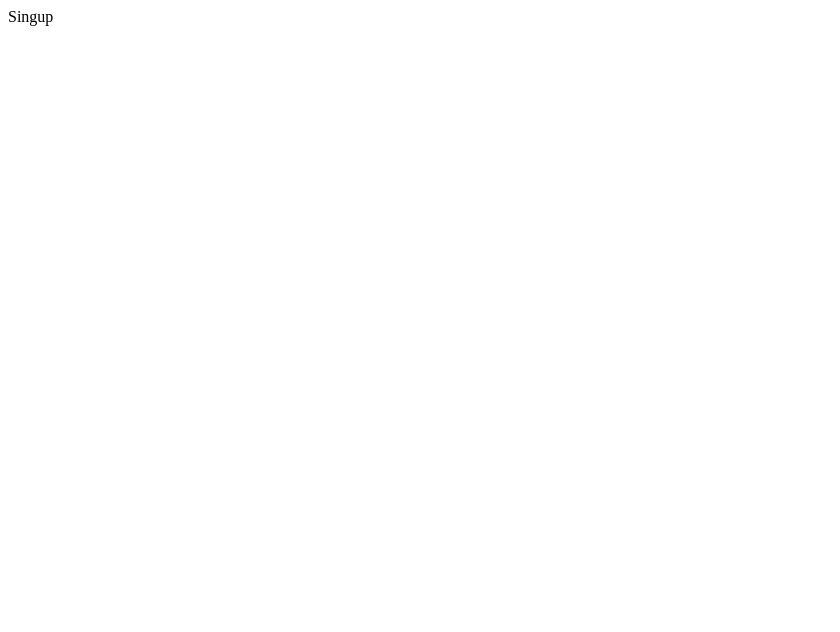
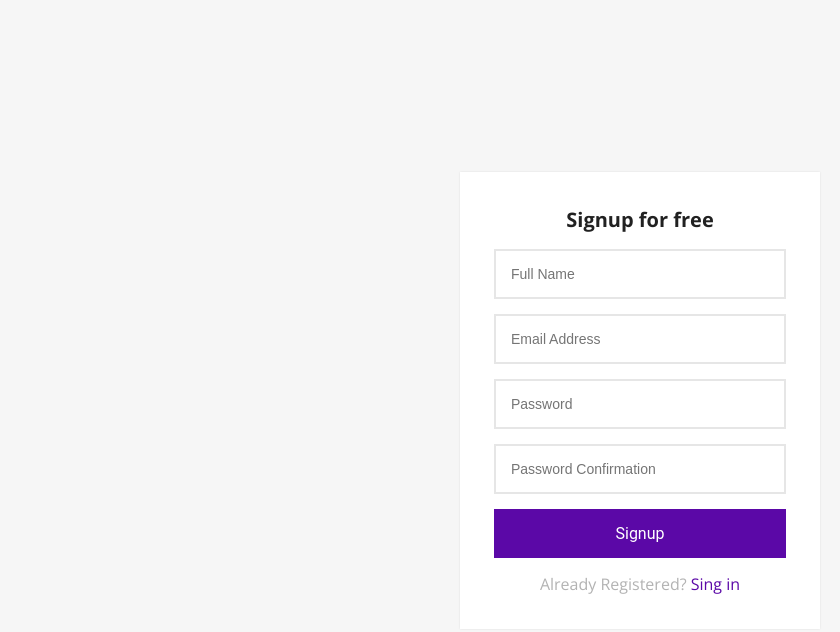
Before and after one commit to estefanoquiriconi/laravel-react, a React (Vite) app in the folder react/: page /signup in a window 1280 px wide. Shown: the top 632 px of the page, without its empty margins (0-840 px from the left). Built offline with nearby package versions, Linux system fonts and the light colour scheme.

Commit message:
GuestLayout, Login, Signup

```diff
--- a/react/src/components/DefaultLayaout.jsx
+++ b/react/src/components/DefaultLayaout.jsx
@@ -1,5 +1,5 @@
 import React from 'react'
-import { Navigate, Outlet } from 'react-router-dom'
+import { Link, Navigate, Outlet } from 'react-router-dom'
 import { useStateContext } from '../contexts/ContextProvider'
 
 export const DefaultLayaout = () => {
@@ -10,10 +10,31 @@
     return <Navigate to="/login" />
   }
 
+  const onLogout = (event) => {
+    event.preventDefault();
+
+  }
+
   return (
-    <div>
-      Default
-      <Outlet />
+    <div id='defaultLayout'>
+      <aside>
+        <Link to="/dashboard">Dashboard</Link>
+        <Link to="/users">Users</Link>
+      </aside>
+      <div className='content'>
+        <header>
+          <div>
+            Header
+          </div>
+          <div>
+            {user.name}
+            <a className='btn-logout' href="#" onClick={onLogout}>Logout</a>
+          </div>
+        </header>
+        <main>
+        <Outlet />
+        </main>
+      </div>
     </div>
   )
 }
--- a/react/src/contexts/ContextProvider.jsx
+++ b/react/src/contexts/ContextProvider.jsx
@@ -10,7 +10,9 @@
 
 export const ContextProvider = ({ children }) => {
 
-  const [user, setUser] = useState({});
+  const [user, setUser] = useState({
+    name : 'Estéfano'
+  });
   const [token, _setToken] = useState(localStorage.getItem('ACCESS_TOKEN'));
 
   const setToken = (token) => {
--- /dev/null
+++ b/react/src/index.css
@@ -0,0 +1,258 @@
+@import url('https://fonts.googleapis.com/css2?family=Open+Sans:ital,wght@0,300;0,400;0,500;0,600;0,700;0,800;1,300;1,400;1,500;1,600;1,700;1,800&display=swap');
+
+* {
+  box-sizing: border-box;
+}
+
+html,
+body,
+#root,
+#defaultLayout,
+#guestLayout {
+  min-height: 100vh;
+}
+
+h1,
+h2,
+h3,
+h4,
+h5,
+h6,
+p {
+  margin: 0;
+}
+
+body {
+  font-family: 'Open Sans', sans-serif;
+  margin: 0;
+  padding: 0;
+  font-size: 14px;
+  color: #212121;
+  background-color: #f6f6f6;
+}
+
+input {
+  outline: 0;
+  background: #ffffff;
+  width: 100%;
+  border: 2px solid #e6e6e6;
+  margin: 0 0 15px;
+  padding: 15px;
+  box-sizing: border-box;
+  font-size: 14px;
+  transition: all 0.3s;
+}
+
+input:focus {
+  border-color: #5b08a7;
+}
+
+.btn,
+.btn-add,
+.btn-edit,
+.btn-delete {
+  font-family: "Roboto", sans-serif;
+  outline: 0;
+  background: #5b08a7;
+  border: 0;
+  text-decoration: none;
+  padding: 15px;
+  color: #FFFFFF;
+  font-size: 16px;
+  -webkit-transition: all 0.3 ease;
+  transition: all 0.3 ease;
+  cursor: pointer;
+}
+
+.btn-block {
+  width: 100%;
+}
+
+.btn-add,
+.btn-edit,
+.btn-delete {
+  padding: 0.5rem 0.75rem;
+  font-size: 14px;
+  border-radius: 4px;
+}
+
+.btn-add {
+  background-color: #00a762;
+}
+
+.btn-delete {
+  background-color: #b72424;
+}
+
+.btn-logout {
+  text-decoration: none;
+  padding: 0.75rem 1.5rem;
+  color: #212121;
+  transition: all 0.3s;
+  border-radius: 6px;
+}
+
+.btn-logout:hover {
+  background-color: rgba(0, 0, 0, 0.1);
+}
+
+.btn:hover,
+.btn:active,
+.btn:focus {
+  background: #5b08a7;
+}
+
+.text-center {
+  text-align: center;
+}
+
+table {
+  width: 100%;
+  border-spacing: 0;
+  border-collapse: collapse;
+}
+
+table>thead>tr>th {
+  text-align: left;
+  padding: 0.5rem 0.5rem;
+  background-color: #efefef;
+}
+
+table>tbody>tr>td {
+  padding: 0.5rem 0.5rem;
+  border-bottom: 1px solid #efefef;
+  white-space: nowrap;
+}
+
+.card {
+  background-color: #FFF;
+  border-radius: 0.5rem;
+  box-shadow: 1px 1px 3px rgba(0, 0, 0, 0.1);
+  padding: 1.25rem 1.5rem;
+  margin-bottom: 1rem;
+  margin-top: 0.5rem;
+}
+
+.alert {
+  padding: 1rem;
+  background-color: #ff4040;
+  color: white;
+  border-radius: 0.5rem;
+  margin-bottom: 1rem;
+}
+
+.notification {
+  position: fixed;
+  right: 1rem;
+  bottom: 1rem;
+  z-index: 100;
+  padding: 1rem 1.5rem;
+  background-color: #00a762;
+  color: white;
+  border-radius: 0.5rem;
+}
+
+/* Login/Signup forms*/
+
+.login-signup-form {
+  height: 100vh;
+  display: flex;
+  justify-content: center;
+  align-items: center;
+}
+
+.login-signup-form .form {
+  width: 360px;
+  position: relative;
+  z-index: 1;
+  background: #FFFFFF;
+  max-width: 360px;
+  padding: 34px;
+  box-shadow: 0 0 2px 0 rgba(0, 0, 0, 0.1);
+}
+
+.login-signup-form .title {
+  font-size: 20px;
+  margin-bottom: 1rem;
+  text-align: center;
+}
+
+.login-signup-form .form .message {
+  margin: 15px 0 0;
+  color: #b3b3b3;
+  font-size: 16px;
+  text-align: center;
+}
+
+.login-signup-form .form .message a {
+  color: #5b08a7;
+  text-decoration: none;
+}
+
+/* Login/Signup form */
+
+
+#defaultLayout {
+  display: flex;
+}
+
+#defaultLayout aside {
+  width: 240px;
+  background-color: #5b08a7;
+  padding: 1rem
+}
+
+#defaultLayout aside>a {
+  display: block;
+  padding: 0.75rem 1rem;
+  border-radius: 6px;
+  color: white;
+  text-decoration: none;
+  transition: all 0.2s;
+}
+
+#defaultLayout aside>a:hover {
+  background-color: rgba(0, 0, 0, 0.2);
+}
+
+#defaultLayout .content {
+  flex: 1;
+}
+
+#defaultLayout header {
+  height: 80px;
+  padding: 2rem 3rem;
+  background-color: white;
+  box-shadow: 1px 1px 2px rgba(0, 0, 0, 0.2);
+  display: flex;
+  justify-content: space-between;
+  align-items: center;
+}
+
+#defaultLayout main {
+  padding: 2rem;
+}
+
+.animated {
+  -webkit-animation-duration: 0.3s;
+  animation-duration: 0.3s;
+  -webkit-animation-fill-mode: both;
+  animation-fill-mode: both;
+}
+
+.fadeInDown {
+  -webkit-animation-name: fadeInDown;
+  animation-name: fadeInDown;
+}
+
+@keyframes fadeInDown {
+  0% {
+    opacity: 0;
+    transform: translateY(-20px);
+  }
+
+  100% {
+    opacity: 1;
+    transform: translateY(0);
+  }
+}
--- a/react/src/main.jsx
+++ b/react/src/main.jsx
@@ -3,6 +3,7 @@
 import { RouterProvider } from 'react-router-dom'
 import router from './router.jsx'
 import { ContextProvider } from './contexts/ContextProvider.jsx'
+import './index.css'
 
 ReactDOM.createRoot(document.getElementById('root')).render(
   <React.StrictMode>
--- a/react/src/views/Login.jsx
+++ b/react/src/views/Login.jsx
@@ -1,7 +1,27 @@
 import React from 'react'
+import { Link } from 'react-router-dom'
 
 export const Login = () => {
+
+  const onSubmit = (event) => {
+    event.preventDefault()
+  }
+
   return (
-    <div>Login</div>
+    <div className='login-signup-form animated fadeInDown'>
+      <div className='form'>
+        <form onSubmit={onSubmit}>
+          <h1 className='title'>
+            Login into your acoount
+          </h1>
+          <input type="email" placeholder='Email' />
+          <input type="password" placeholder='Password' />
+          <button className='btn btn-block'>Login</button>
+          <p className='message'>
+            Not Registered? <Link to="/signup">Create an account</Link>
+          </p>
+        </form>
+      </div>
+    </div>
   )
 }
--- a/react/src/views/Singup.jsx
+++ b/react/src/views/Singup.jsx
@@ -1,7 +1,29 @@
 import React from 'react'
+import { Link } from 'react-router-dom';
 
 export const Singup = () => {
+
+  const onSubmit = (event) => {
+    event.preventDefault();
+  }
+
   return (
-    <div>Singup</div>
+    <div className='login-signup-form animated fadeInDown'>
+    <div className='form'>
+      <form onSubmit={onSubmit}>
+        <h1 className='title'>
+          Signup for free
+        </h1>
+        <input type="email" placeholder='Full Name' />
+        <input type="email" placeholder='Email Address' />
+        <input type="password" placeholder='Password' />
+        <input type="password" placeholder='Password Confirmation' />
+        <button className='btn btn-block'>Signup</button>
+        <p className='message'>
+          Already Registered? <Link to="/login">Sing in</Link>
+        </p>
+      </form>
+    </div>
+  </div>
   )
 }
```
